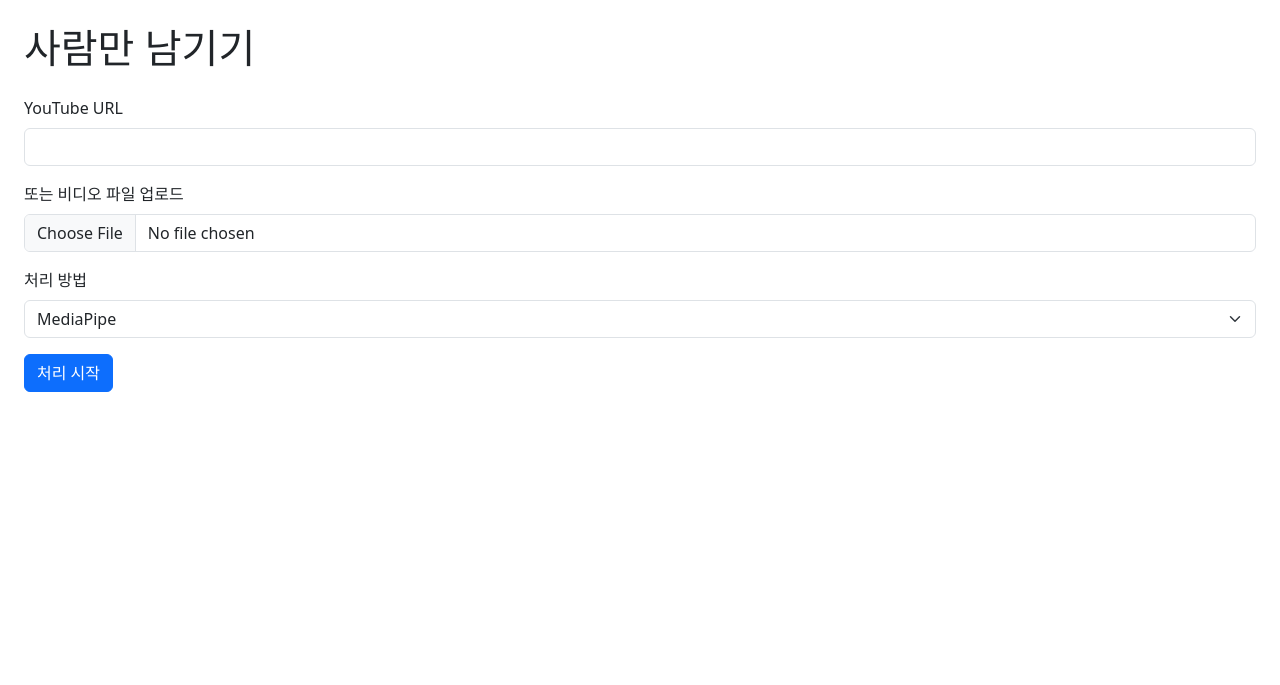
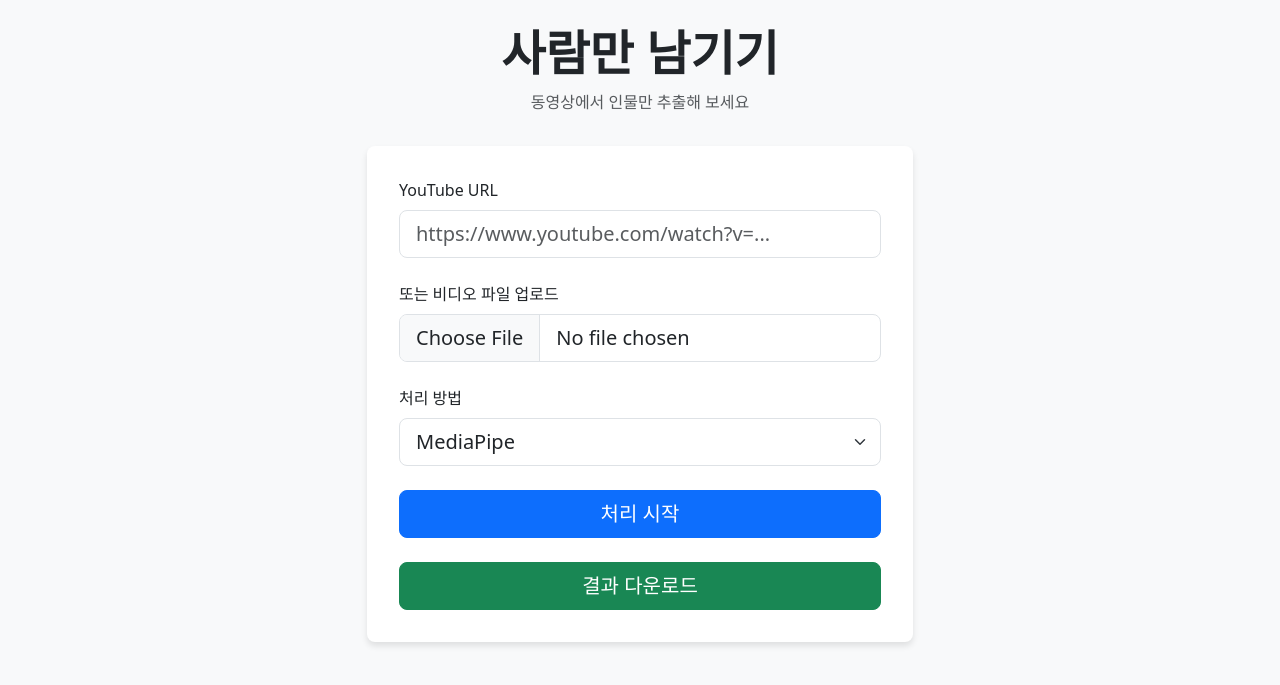
Before and after one commit to gumiproject/camera_ai, a Flask app: page / in a window 1280 px wide. Shown: the top 685 px of the page. Run offline with Flask 3, Linux system fonts and the light colour scheme.

Commit message:
7/6 수정

```diff
--- a/shw/app.py
+++ b/shw/app.py
@@ -4,17 +4,14 @@
 필수 패키지
 ──────────
 pip install flask yt-dlp mediapipe opencv-python-headless numpy ultralytics gunicorn
-# GPU PC
-pip install torch torchvision torchaudio --index-url https://download.pytorch.org/whl/cu118
-# CPU PC
-# pip install torch torchvision torchaudio --index-url https://download.pytorch.org/whl/cpu
 """
 
-import os, tempfile, logging, shutil
+import os, tempfile, logging, shutil, uuid
 from urllib.parse import urlparse, parse_qs
-from flask import Flask, request, render_template, send_file, flash, redirect, url_for
+from flask import Flask, request, render_template, send_file, jsonify, url_for
 from yt_dlp import YoutubeDL
 import cv2, numpy as np, mediapipe as mp
+from threading import Thread, Lock
 
 # YOLO가 설치돼 있으면 사용
 try:
@@ -25,10 +22,14 @@ except ImportError:
     YOLO_OK = False
 
 app = Flask(__name__)
-app.secret_key = "please-change-this"
+app.secret_key = "please-change-this-for-production"
 TMP_DIR = tempfile.gettempdir()
 
-# ── YouTube URL 정규화 ─────────────────────────────────────────────
+# --- 진행 상황 저장을 위한 전역 변수 ---
+tasks = {}
+tasks_lock = Lock()
+# ------------------------------------
+
 def clean_url(raw: str) -> str:
     p = urlparse(raw)
     host = (p.hostname or "").lower()
@@ -43,13 +44,15 @@ def clean_url(raw: str) -> str:
         raise ValueError("잘못된 YouTube 링크입니다.")
     return f"https://www.youtube.com/watch?v={vid}"
 
-# ── yt-dlp 다운로드 ────────────────────────────────────────────────
-def download_yt(url: str, out_path: str, max_h: int = 1080):
+def download_yt(url: str, out_path: str, task_id: str):
+    with tasks_lock:
+        tasks[task_id]['status'] = '다운로드 중...'
+
     has_ffmpeg = shutil.which("ffmpeg") is not None
     opt = {
-        "format": (f"bestvideo[height<={max_h}]+bestaudio/best"
+        "format": (f"bestvideo[height<=1080]+bestaudio/best"
                    if has_ffmpeg else
-                   f"best[height<={max_h}][ext=mp4]"),
+                   f"best[height<=1080][ext=mp4]"),
         "merge_output_format": "mp4",
         "outtmpl": out_path,
         "noplaylist": True,
@@ -58,80 +61,134 @@ def download_yt(url: str, out_path: str, max_h: int = 1080):
     with YoutubeDL(opt) as ydl:
         ydl.download([url])
 
-# ── MediaPipe 세그멘테이션 ────────────────────────────────────────
-def seg_mediapipe(inp: str, outp: str):
-    seg = mp.solutions.selfie_segmentation.SelfieSegmentation(model_selection=1)
-    cap = cv2.VideoCapture(inp)
-    fps,w,h = cap.get(5) or 30.0, int(cap.get(3)), int(cap.get(4))
-    out = cv2.VideoWriter(outp, cv2.VideoWriter_fourcc(*'mp4v'), fps, (w,h))
-    while True:
-        ok,f = cap.read();  # noqa
-        if not ok: break
-        m = seg.process(cv2.cvtColor(f, cv2.COLOR_BGR2RGB)).segmentation_mask
-        mask = (m>0.5).astype(np.uint8) if m is not None else np.zeros((h,w),np.uint8)
-        out.write(np.where(mask[...,None], f, 0))
-    cap.release(); out.release(); seg.close()
+# --- 진행률 업데이트 기능이 추가된 처리 함수들 ---
+def update_progress(task_id: str, status: str, progress: int):
+    with tasks_lock:
+        tasks[task_id]['status'] = status
+        tasks[task_id]['progress'] = progress
 
-# ── YOLOv8-seg 세그멘테이션 ───────────────────────────────────────
-def seg_yolo(inp: str, outp: str):
-    device = 'cuda' if torch.cuda.is_available() else 'cpu'
-    model  = YOLO('yolov8n-seg.pt').to(device)
-    cap = cv2.VideoCapture(inp)
-    fps,w,h = cap.get(5) or 30.0, int(cap.get(3)), int(cap.get(4))
-    out = cv2.VideoWriter(outp, cv2.VideoWriter_fourcc(*'mp4v'), fps, (w,h))
-    while True:
-        ok,f = cap.read();  # noqa
-        if not ok: break
-        res = model(f)[0]
-        mk = [m.cpu().numpy() for c,m in zip(res.boxes.cls, res.masks.data) if int(c)==0] if res.masks else []
-        if mk:
-            up = cv2.resize(np.clip(sum(mk),0,1).astype(np.uint8),(w,h),cv2.INTER_NEAREST)
-            f  = np.where(up[...,None], f, 0)
+def seg_mediapipe(inp: str, outp: str, task_id: str):
+    try:
+        seg = mp.solutions.selfie_segmentation.SelfieSegmentation(model_selection=1)
+        cap = cv2.VideoCapture(inp)
+        total_frames = int(cap.get(cv2.CAP_PROP_FRAME_COUNT))
+        fps, w, h = cap.get(5) or 30.0, int(cap.get(3)), int(cap.get(4))
+        out = cv2.VideoWriter(outp, cv2.VideoWriter_fourcc(*'mp4v'), fps, (w,h))
+
+        frame_count = 0
+        while True:
+            ok, f = cap.read()
+            if not ok: break
+
+            m = seg.process(cv2.cvtColor(f, cv2.COLOR_BGR2RGB)).segmentation_mask
+            mask = (m > 0.5).astype(np.uint8) if m is not None else np.zeros((h, w), np.uint8)
+            out.write(np.where(mask[..., None], f, 0))
+
+            frame_count += 1
+            progress = int((frame_count / total_frames) * 100) if total_frames > 0 else 0
+            update_progress(task_id, '처리 중...', progress)
+
+        cap.release(); out.release(); seg.close()
+        update_progress(task_id, '완료', 100)
+    except Exception as e:
+        update_progress(task_id, f'오류: {e}', -1)
+
+
+def seg_yolo(inp: str, outp: str, task_id: str):
+    try:
+        device = 'cuda' if torch.cuda.is_available() else 'cpu'
+        model = YOLO('yolov8n-seg.pt').to(device)
+        cap = cv2.VideoCapture(inp)
+        total_frames = int(cap.get(cv2.CAP_PROP_FRAME_COUNT))
+        fps, w, h = cap.get(5) or 30.0, int(cap.get(3)), int(cap.get(4))
+        out = cv2.VideoWriter(outp, cv2.VideoWriter_fourcc(*'mp4v'), fps, (w, h))
+
+        frame_count = 0
+        while True:
+            ok, f = cap.read()
+            if not ok: break
+
+            res = model(f)[0]
+            mk = [m.cpu().numpy() for c, m in zip(res.boxes.cls, res.masks.data) if int(c) == 0] if res.masks else []
+            if mk:
+                up = cv2.resize(np.clip(sum(mk), 0, 1).astype(np.uint8), (w, h), cv2.INTER_NEAREST)
+                f = np.where(up[..., None], f, 0)
+            else:
+                f = np.zeros_like(f)
+            out.write(f)
+
+            frame_count += 1
+            progress = int((frame_count / total_frames) * 100) if total_frames > 0 else 0
+            update_progress(task_id, '처리 중...', progress)
+
+        cap.release(); out.release()
+        update_progress(task_id, '완료', 100)
+    except Exception as e:
+        update_progress(task_id, f'오류: {e}', -1)
+
+# --- 실제 작업을 수행하는 함수 (백그라운드 스레드에서 실행됨) ---
+def process_video_task(task_id, method, yt_url, has_file, temp_src_path, temp_dst_path):
+    try:
+        if yt_url:
+            yt_clean = clean_url(yt_url)
+            download_yt(yt_clean, temp_src_path, task_id)
+        elif not has_file:
+             raise ValueError("파일이 제공되지 않았습니다.")
+
+        update_progress(task_id, '처리 대기 중...', 0)
+
+        if method == 'yolo' and YOLO_OK:
+            seg_yolo(temp_src_path, temp_dst_path, task_id)
         else:
-            f = np.zeros_like(f)
-        out.write(f)
-    cap.release(); out.release()
+            seg_mediapipe(temp_src_path, temp_dst_path, task_id)
+    except Exception as e:
+        logging.error(f"작업 오류 [ID: {task_id}]: {e}")
+        update_progress(task_id, f'오류: {e}', -1)
 
-# ── Flask 라우트 ─────────────────────────────────────────────────
-@app.route('/', methods=['GET','POST'])
+# --- Flask 라우트 (API 엔드포인트) ---
+@app.route('/')
 def index():
-    if request.method == 'POST':
-        yt = request.form.get('youtube_url','').strip()
-        up = request.files.get('video_file')
-        if not yt and (not up or up.filename==''):
-            flash("URL 또는 파일을 입력해 주세요", "danger")
-            return redirect(url_for('index'))
-
-        # 임시 파일 경로
-        src = os.path.join(TMP_DIR, next(tempfile._get_candidate_names())+'.mp4')
-        dst = src.replace('.mp4','_out.mp4')
-
-        try:
-            if yt:
-                yt_clean = clean_url(yt)
-                download_yt(yt_clean, src)
-            else:
-                up.save(src)
-        except Exception as e:
-            flash(f"다운로드/업로드 오류: {e}", "danger")
-            return redirect(url_for('index'))
-
-        method = request.form.get('method','mp')
-        try:
-            if method=='yolo' and YOLO_OK:
-                seg_yolo(src, dst)
-            else:
-                seg_mediapipe(src, dst)
-        except Exception as e:
-            flash(f"처리 오류: {e}", "danger")
-            return redirect(url_for('index'))
-
-        return send_file(dst, as_attachment=True, download_name='result.mp4')
-
-    # 'yolo_ok'를 'use_yolo'로 변경하여 템플릿과 일치시킵니다.
     return render_template('index.html', use_yolo=YOLO_OK)
 
-# ── 로컬 개발용 실행 ─────────────────────────────────────────────
+@app.route('/process', methods=['POST'])
+def process():
+    task_id = str(uuid.uuid4())
+    yt = request.form.get('youtube_url', '').strip()
+    up = request.files.get('video_file')
+
+    if not yt and (not up or up.filename == ''):
+        return jsonify({'error': 'URL 또는 파일을 입력해 주세요'}), 400
+
+    src = os.path.join(TMP_DIR, f"{task_id}.mp4")
+    dst = os.path.join(TMP_DIR, f"{task_id}_out.mp4")
+
+    if up and up.filename != '':
+        up.save(src)
+
+    with tasks_lock:
+        tasks[task_id] = {'status': '대기 중', 'progress': 0, 'output_path': dst}
+
+    # 백그라운드 스레드에서 비디오 처리 시작
+    thread = Thread(target=process_video_task, args=(task_id, request.form.get('method', 'mp'), yt, (up and up.filename != ''), src, dst))
+    thread.daemon = True
+    thread.start()
+
+    return jsonify({'task_id': task_id})
+
+@app.route('/status/<task_id>')
+def status(task_id):
+    with tasks_lock:
+        task = tasks.get(task_id)
+    return jsonify(task if task else {'status': '알 수 없는 작업 ID', 'progress': -1})
+
+@app.route('/download/<task_id>')
+def download(task_id):
+    with tasks_lock:
+        task = tasks.get(task_id)
+    if task and task['status'] == '완료':
+        return send_file(task['output_path'], as_attachment=True, download_name='result.mp4')
+    return "파일을 찾을 수 없거나 작업이 완료되지 않았습니다.", 404
+
 if __name__ == '__main__':
     logging.basicConfig(level=logging.INFO, format="%(asctime)s %(levelname)s: %(message)s")
     app.run(host='0.0.0.0', port=8000)
--- a/shw/templates/index.html
+++ b/shw/templates/index.html
@@ -2,35 +2,174 @@
 <html lang="ko">
 <head>
   <meta charset="utf-8">
-  <title>People Isolation</title>
-  <link href="https://cdn.jsdelivr.net/npm/bootstrap@5.3.0/dist/css/bootstrap.min.css"
-        rel="stylesheet">
+  <meta name="viewport" content="width=device-width, initial-scale=1">
+  <title>사람만 남기기 (프로그레스 바)</title>
+  <link href="https://cdn.jsdelivr.net/npm/bootstrap@5.3.0/dist/css/bootstrap.min.css" rel="stylesheet">
+  <style>
+    body {
+      background-color: #f8f9fa;
+    }
+    .form-container {
+      background: white;
+      padding: 2rem;
+      border-radius: 0.5rem;
+      box-shadow: 0 4px 6px rgba(0, 0, 0, 0.1);
+      margin-top: 2rem;
+    }
+    @media (max-width: 576px) {
+      .display-5 {
+        font-size: 2.5rem;
+      }
+    }
+    /* 프로그레스 바 관련 스타일 */
+    #progress-wrapper {
+      display: none; /* 처음에는 숨김 */
+    }
+  </style>
 </head>
-<body class="p-4">
-  <h1 class="mb-4">사람만 남기기</h1>
-  {% with msgs = get_flashed_messages(with_categories=true) %}
-    {% for cat, msg in msgs %}
-      <div class="alert alert-{{cat}}">{{msg}}</div>
-    {% endfor %}
-  {% endwith %}
+<body>
+  <div class="container">
+    <div class="row justify-content-center">
+      <div class="col-md-8 col-lg-6">
+        <div class="text-center my-4">
+          <h1 class="display-5 fw-bold">사람만 남기기</h1>
+          <p class="text-muted">동영상에서 인물만 추출해 보세요</p>
+        </div>
 
-  <form method="post" enctype="multipart/form-data">
-    <div class="mb-3">
-      <label class="form-label">YouTube URL</label>
-      <input type="url" name="youtube_url" class="form-control">
+        <div id="alert-placeholder"></div>
+
+        <div class="form-container">
+          <!-- (1) 폼에 ID 부여 -->
+          <form id="upload-form">
+            <div class="mb-4">
+              <label for="youtube_url" class="form-label fw-medium">YouTube URL</label>
+              <input type="url" name="youtube_url" id="youtube_url" class="form-control form-control-lg" placeholder="https://www.youtube.com/watch?v=...">
             </div>
-    <div class="mb-3">
-      <label class="form-label">또는 비디오 파일 업로드</label>
-      <input type="file" name="video_file" accept="video/*" class="form-control">
+            <div class="mb-4">
+              <label for="video_file" class="form-label fw-medium">또는 비디오 파일 업로드</label>
+              <input type="file" name="video_file" id="video_file" accept="video/*" class="form-control form-control-lg">
             </div>
-    <div class="mb-3">
-      <label class="form-label">처리 방법</label>
-      <select name="method" class="form-select">
+            <div class="mb-4">
+              <label for="method" class="form-label fw-medium">처리 방법</label>
+              <select name="method" id="method" class="form-select form-select-lg">
                 {% if use_yolo %}<option value="yolo">YOLOv8-segmentation</option>{% endif %}
                 <option value="mp" selected>MediaPipe</option>
               </select>
             </div>
-    <button type="submit" class="btn btn-primary">처리 시작</button>
+            <div class="d-grid">
+              <button type="submit" id="submit-btn" class="btn btn-primary btn-lg">처리 시작</button>
+            </div>
           </form>
+
+          <!-- (2) 프로그레스 바와 다운로드 버튼 UI 추가 -->
+          <div id="progress-wrapper" class="mt-4">
+            <p id="progress-status" class="text-center mb-1">처리 중...</p>
+            <div class="progress" role="progressbar" style="height: 25px;">
+              <div id="progress-bar" class="progress-bar progress-bar-striped progress-bar-animated" style="width: 0%;">0%</div>
+            </div>
+          </div>
+          <div id="result-wrapper" class="mt-4 d-grid" style="display: none;">
+             <a href="#" id="download-btn" class="btn btn-success btn-lg">결과 다운로드</a>
+          </div>
+
+        </div>
+      </div>
+    </div>
+  </div>
+
+  <!-- (3) JavaScript 코드 추가 -->
+  <script>
+    const form = document.getElementById('upload-form');
+    const submitBtn = document.getElementById('submit-btn');
+    const progressWrapper = document.getElementById('progress-wrapper');
+    const progressBar = document.getElementById('progress-bar');
+    const progressStatus = document.getElementById('progress-status');
+    const resultWrapper = document.getElementById('result-wrapper');
+    const downloadBtn = document.getElementById('download-btn');
+    const alertPlaceholder = document.getElementById('alert-placeholder');
+
+    let intervalId;
+
+    form.addEventListener('submit', async (e) => {
+      e.preventDefault(); // 기본 폼 제출 동작을 막음
+
+      // UI 초기화
+      submitBtn.disabled = true;
+      submitBtn.innerHTML = '<span class="spinner-border spinner-border-sm" role="status" aria-hidden="true"></span> 잠시만 기다려주세요...';
+      progressWrapper.style.display = 'block';
+      progressBar.style.width = '0%';
+      progressBar.textContent = '0%';
+      progressStatus.textContent = '업로드 중...';
+      resultWrapper.style.display = 'none';
+      alertPlaceholder.innerHTML = '';
+
+      const formData = new FormData(form);
+
+      try {
+        const response = await fetch('/process', {
+          method: 'POST',
+          body: formData,
+        });
+
+        const data = await response.json();
+
+        if (!response.ok) {
+          throw new Error(data.error || '알 수 없는 오류가 발생했습니다.');
+        }
+
+        const taskId = data.task_id;
+        intervalId = setInterval(() => checkTaskStatus(taskId), 2000); // 2초마다 상태 확인
+
+      } catch (error) {
+        showAlert(`오류 발생: ${error.message}`, 'danger');
+        resetUI();
+      }
+    });
+
+    async function checkTaskStatus(taskId) {
+      try {
+        const response = await fetch(`/status/${taskId}`);
+        const data = await response.json();
+
+        if (data.progress >= 0 && data.progress <= 100) {
+          progressBar.style.width = `${data.progress}%`;
+          progressBar.textContent = `${data.progress}%`;
+          progressStatus.textContent = data.status;
+        }
+
+        if (data.status === '완료') {
+          clearInterval(intervalId);
+          progressStatus.textContent = '변환 완료!';
+          progressBar.classList.remove('progress-bar-animated');
+          downloadBtn.href = `/download/${taskId}`;
+          resultWrapper.style.display = 'block';
+          resetUI();
+        } else if (data.progress < 0) { // 오류 발생 시
+          throw new Error(data.status);
+        }
+      } catch (error) {
+        clearInterval(intervalId);
+        showAlert(`작업 실패: ${error.message}`, 'danger');
+        resetUI();
+      }
+    }
+
+    function showAlert(message, type) {
+      const wrapper = document.createElement('div');
+      wrapper.innerHTML = [
+        `<div class="alert alert-${type} alert-dismissible" role="alert">`,
+        `   <div>${message}</div>`,
+        '   <button type="button" class="btn-close" data-bs-dismiss="alert" aria-label="Close"></button>',
+        '</div>'
+      ].join('');
+      alertPlaceholder.append(wrapper);
+    }
+
+    function resetUI() {
+        submitBtn.disabled = false;
+        submitBtn.innerHTML = '처리 시작';
+    }
+  </script>
+
 </body>
 </html>
```
Lines whose indentation alone changed are shown as unchanged.
